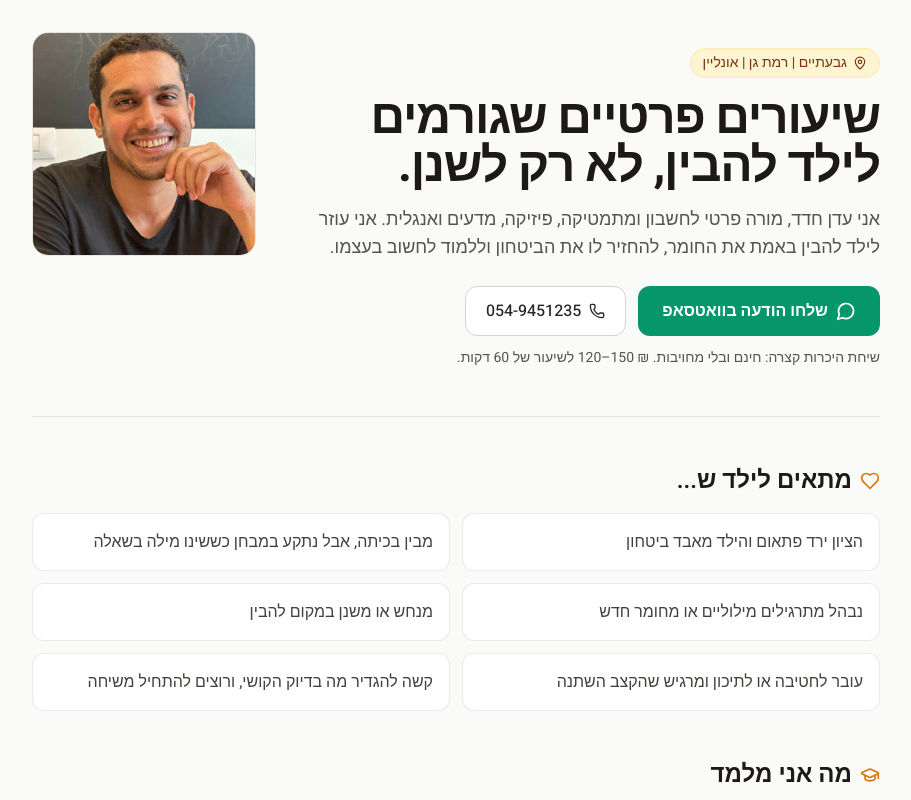
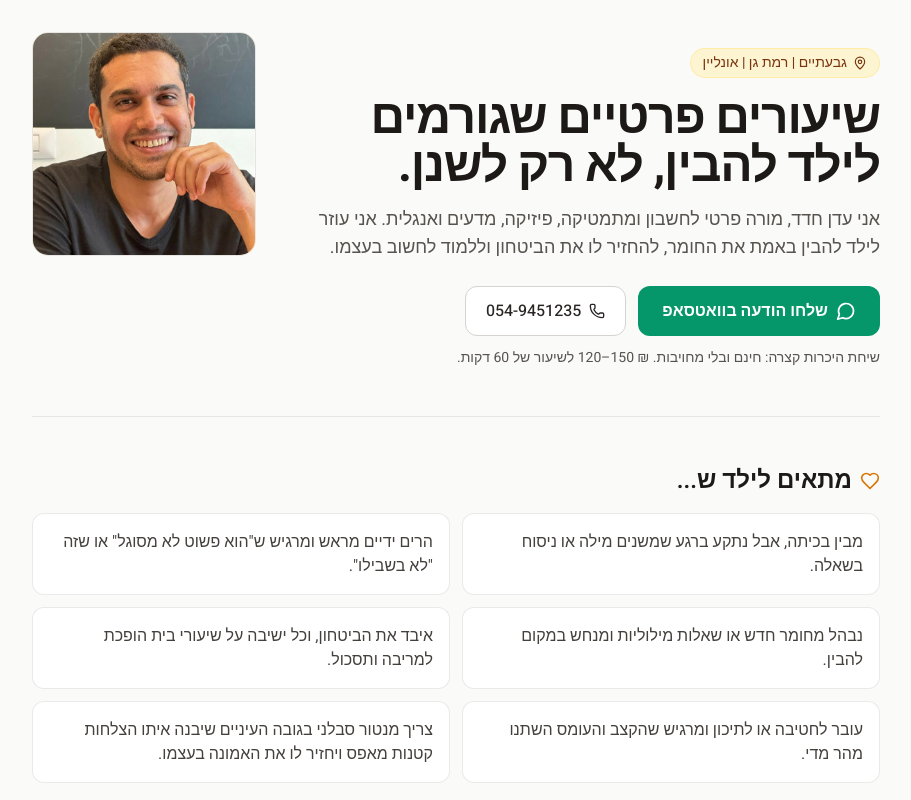
Before and after one commit to edenh70/eden-hadad-private-tutor, a Next.js app: page / in a window 1280 px wide. Shown: the top 800 px of the page, without its empty margins (184-1095 px from the left). Built offline with nearby package versions, Linux system fonts and the light colour scheme.

Commit message:
Update 'fitsChild' cards with 6 focused pain/empowerment points

```diff
--- a/app/page.tsx
+++ b/app/page.tsx
@@ -103,12 +103,12 @@ const subjects = [
 ];
 
 const fitsChild = [
-  "הציון ירד פתאום והילד מאבד ביטחון",
-  "מבין בכיתה, אבל נתקע במבחן כששינו מילה בשאלה",
-  "נבהל מתרגילים מילוליים או מחומר חדש",
-  "מנחש או משנן במקום להבין",
-  "עובר לחטיבה או לתיכון ומרגיש שהקצב השתנה",
-  "קשה להגדיר מה בדיוק הקושי, ורוצים להתחיל משיחה",
+  "מבין בכיתה, אבל נתקע ברגע שמשנים מילה או ניסוח בשאלה.",
+  'הרים ידיים מראש ומרגיש ש"הוא פשוט לא מסוגל" או שזה "לא בשבילו".',
+  "נבהל מחומר חדש או שאלות מילוליות ומנחש במקום להבין.",
+  "איבד את הביטחון, וכל ישיבה על שיעורי בית הופכת למריבה ותסכול.",
+  "עובר לחטיבה או לתיכון ומרגיש שהקצב והעומס השתנו מהר מדי.",
+  "צריך מנטור סבלני בגובה העיניים שיבנה איתו הצלחות קטנות מאפס ויחזיר לו את האמונה בעצמו.",
 ];
 
 const steps = [
```
